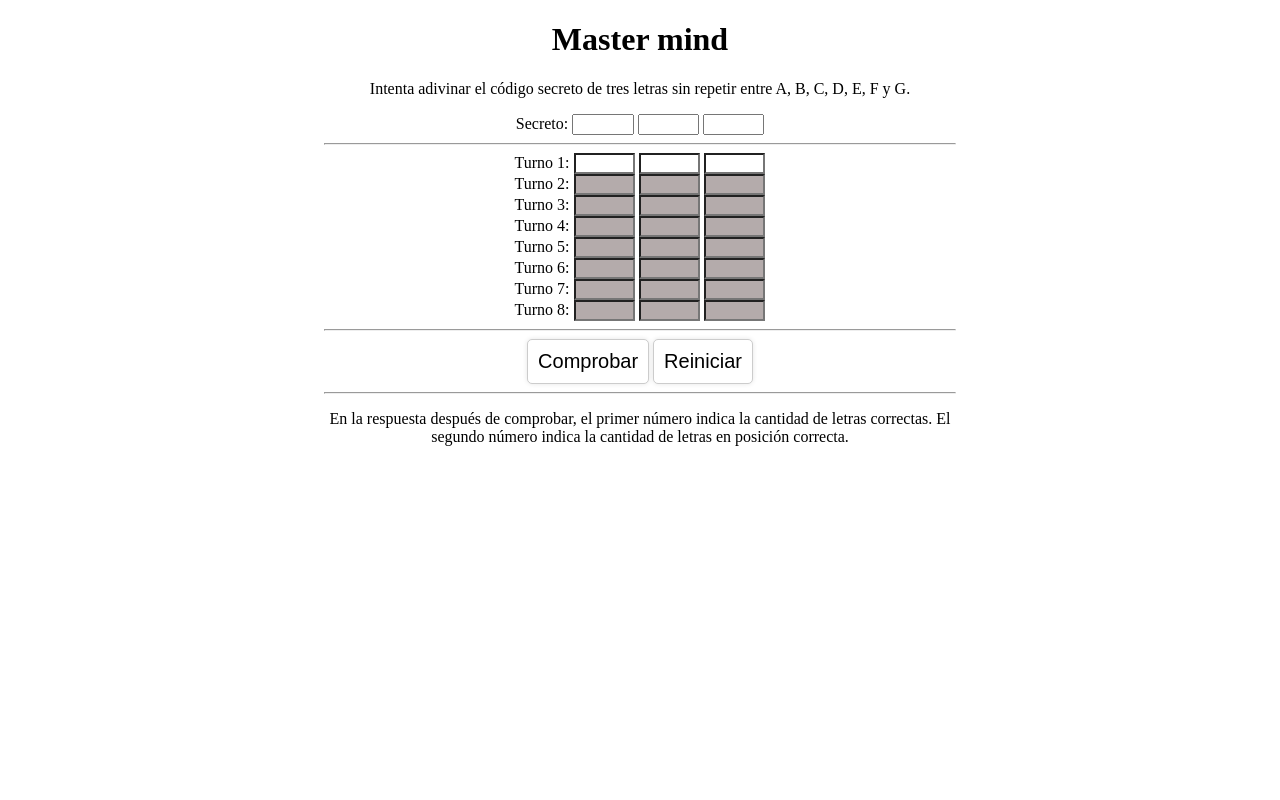
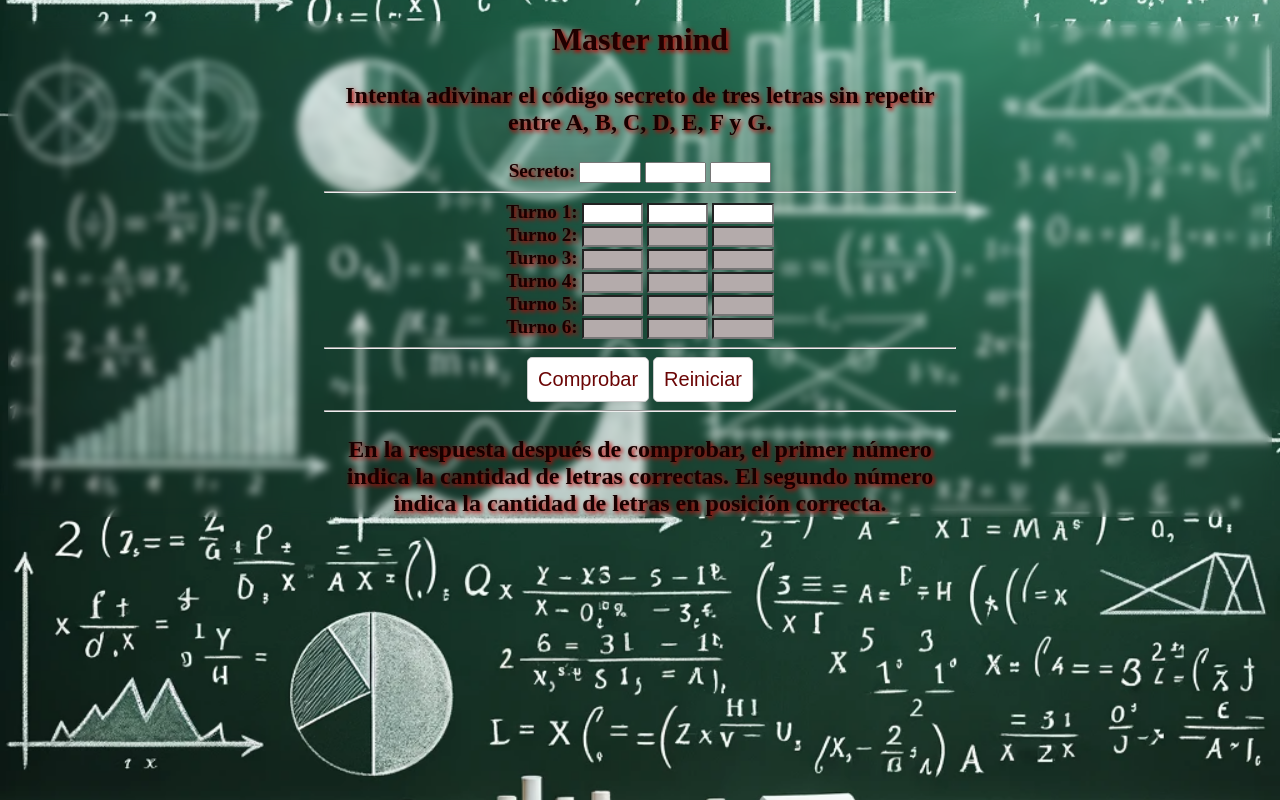
Before and after one commit to Ohaluquin/MasterMind, a plain HTML site: page index.html in a window 1280 px wide. Drawn offline with Linux system fonts and the light colour scheme.

Commit message:
fondo update

```diff
--- a/estilos.css
+++ b/estilos.css
@@ -6,10 +6,35 @@
 
   h1 {
     text-align: center;
+    text-shadow: 2px 2px 4px #bf0000;
+    color: rgb(32, 0, 0);
+  }
+
+  p {
+    font-size: x-large;
+    font-weight: bold;
+    text-shadow: 2px 2px 4px #bf0000;
+    color: rgb(23, 0, 0);
+  }
+
+  label {
+    font-size: larger;
+    font-weight: bold;
+    text-shadow: 2px 2px 4px #bf0000;
+    color: rgb(25, 0, 0);
+  }
+
+  span {
+    color: rgb(58, 0, 0);
+    text-shadow: 2px 2px 4px #bf0000;
+    font-size: larger;
+    font-weight: bold;
   }
 
   .key {
-    background-color: #fff;
+    background-color: #fff;;
+    color: rgb(107, 5, 5);
+    font-size: 24px;
     border: 1px solid #ccc;
     border-radius: 5px;
     padding: 10px;
@@ -45,3 +70,11 @@
   input {
     text-transform: uppercase;
   }
+
+body {
+    background-image: url('fondo.png');
+    backdrop-filter: blur(4px);
+    background-size: cover;
+    background-repeat: no-repeat;
+    background-position: center;
+}
--- a/index.html
+++ b/index.html
@@ -72,24 +72,6 @@
                 <span class="numero"></span>
                 <span class="numero"></span>
             </div>
-
-            <div class="fila inactiva" id="turno7">
-                <label>Turno 7:</label>
-                <input type="text" value="" maxlength="1" class="caja">
-                <input type="text" value="" maxlength="1" class="caja">
-                <input type="text" value="" maxlength="1" class="caja">
-                <span class="numero"></span>
-                <span class="numero"></span>
-            </div>
-
-            <div class="fila inactiva" id="turno8">
-                <label>Turno 8:</label>
-                <input type="text" value="" maxlength="1" class="caja">
-                <input type="text" value="" maxlength="1" class="caja">
-                <input type="text" value="" maxlength="1" class="caja">
-                <span class="numero"></span>
-                <span class="numero"></span>
-            </div>
         </div>
         <hr>
         <button id="comprobar" class="key" onclick="calcula()">Comprobar</button>
```
Also changed, not shown: fondo.png (added).
